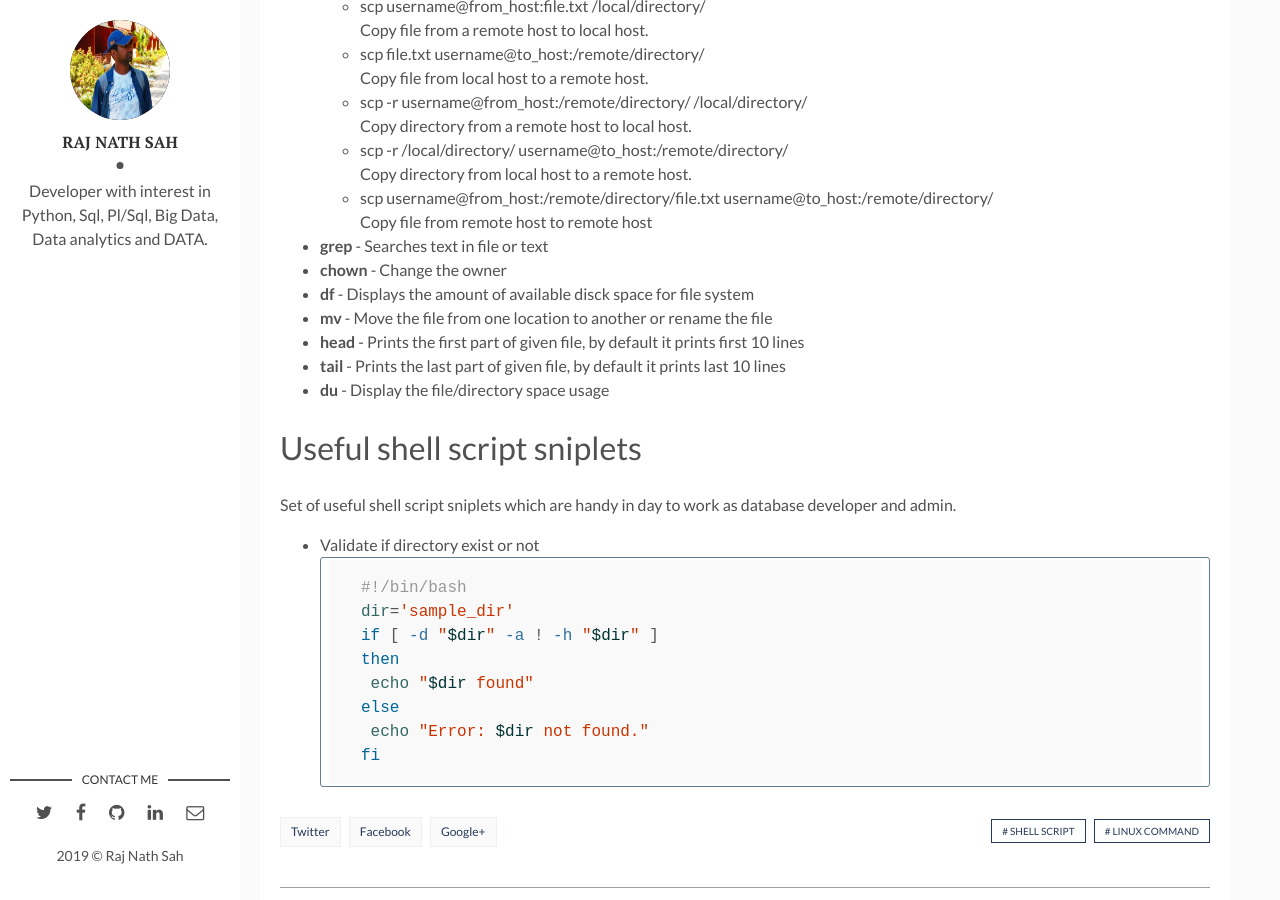
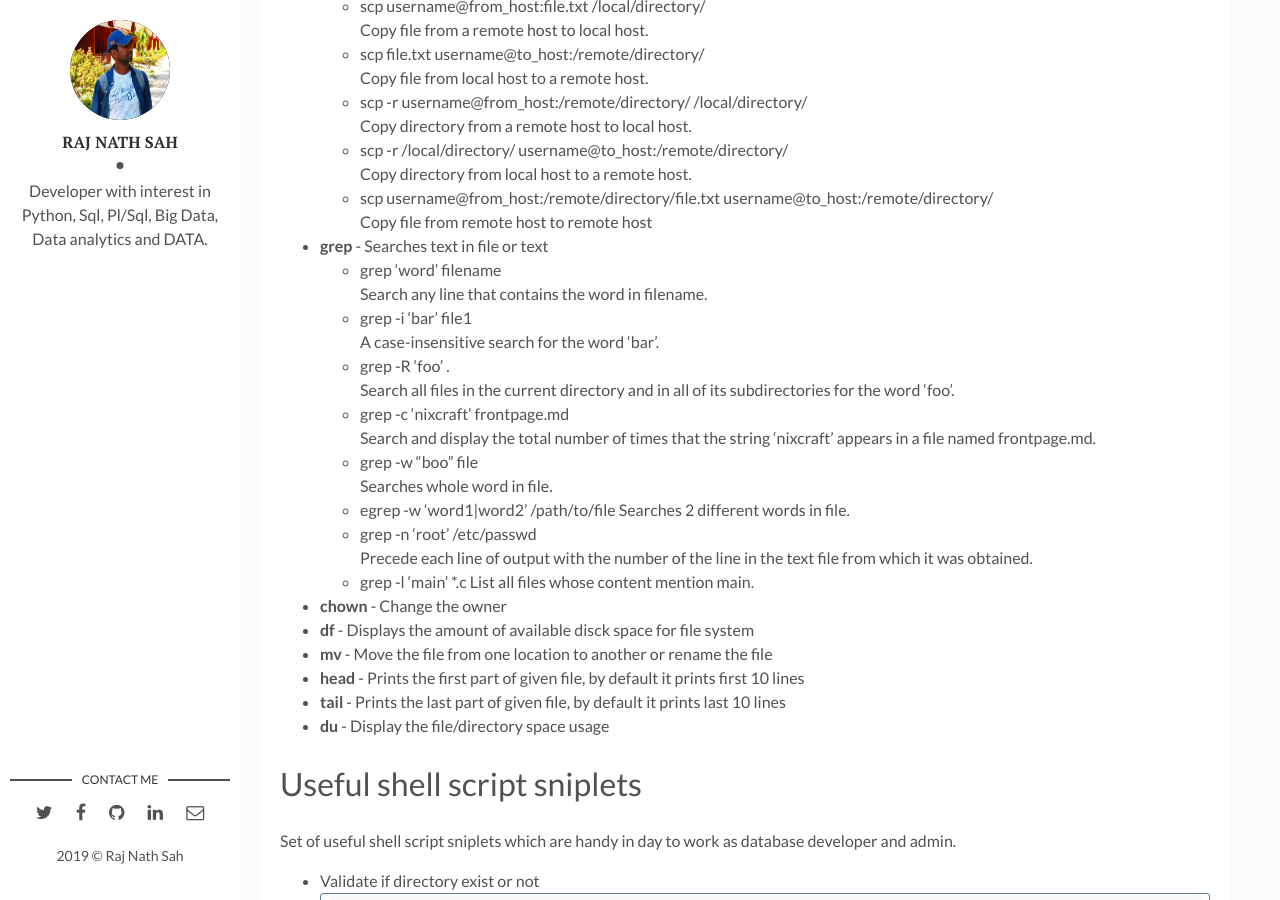
Before and after one commit to rajnathsah/rajnathsah.github.io, a Jekyll site: the page built from _posts/2019-11-27-shell-script-linux-command.md, in a window 1280 px wide and 900 px high, scrolled down 1480 px. Built offline with Jekyll 4.4.1, drawn with Linux system fonts in a browser that asks for light colours; comment, search, counter and statistics services are not loaded.

Commit message:
Update 2019-11-27-shell-script-linux-command.md

```diff
--- a/_posts/2019-11-27-shell-script-linux-command.md
+++ b/_posts/2019-11-27-shell-script-linux-command.md
@@ -82,6 +82,22 @@ Set of common useful linux command with basic description and usage.
   * scp username@from_host:/remote/directory/file.txt username@to_host:/remote/directory/
   Copy file from remote host to remote host
 * **grep** - Searches text in file or text
+  * grep 'word' filename
+  Search any line that contains the word in filename.
+  * grep -i 'bar' file1
+  A case-insensitive search for the word ‘bar’.
+  * grep -R 'foo' .
+  Search all files in the current directory and in all of its subdirectories for the word ‘foo’.
+  * grep -c 'nixcraft' frontpage.md
+  Search and display the total number of times that the string ‘nixcraft’ appears in a file named frontpage.md.
+  * grep -w "boo" file
+  Searches whole word in file.
+  * egrep -w 'word1|word2' /path/to/file
+  Searches 2 different words in file.
+  * grep -n 'root' /etc/passwd
+  Precede each line of output with the number of the line in the text file from which it was obtained.
+  * grep -l 'main' *.c
+  List all files whose content mention main.
 * **chown** - Change the owner
 * **df** - Displays the amount of available disck space for file system
 * **mv** - Move the file from one location to another or rename the file
```
